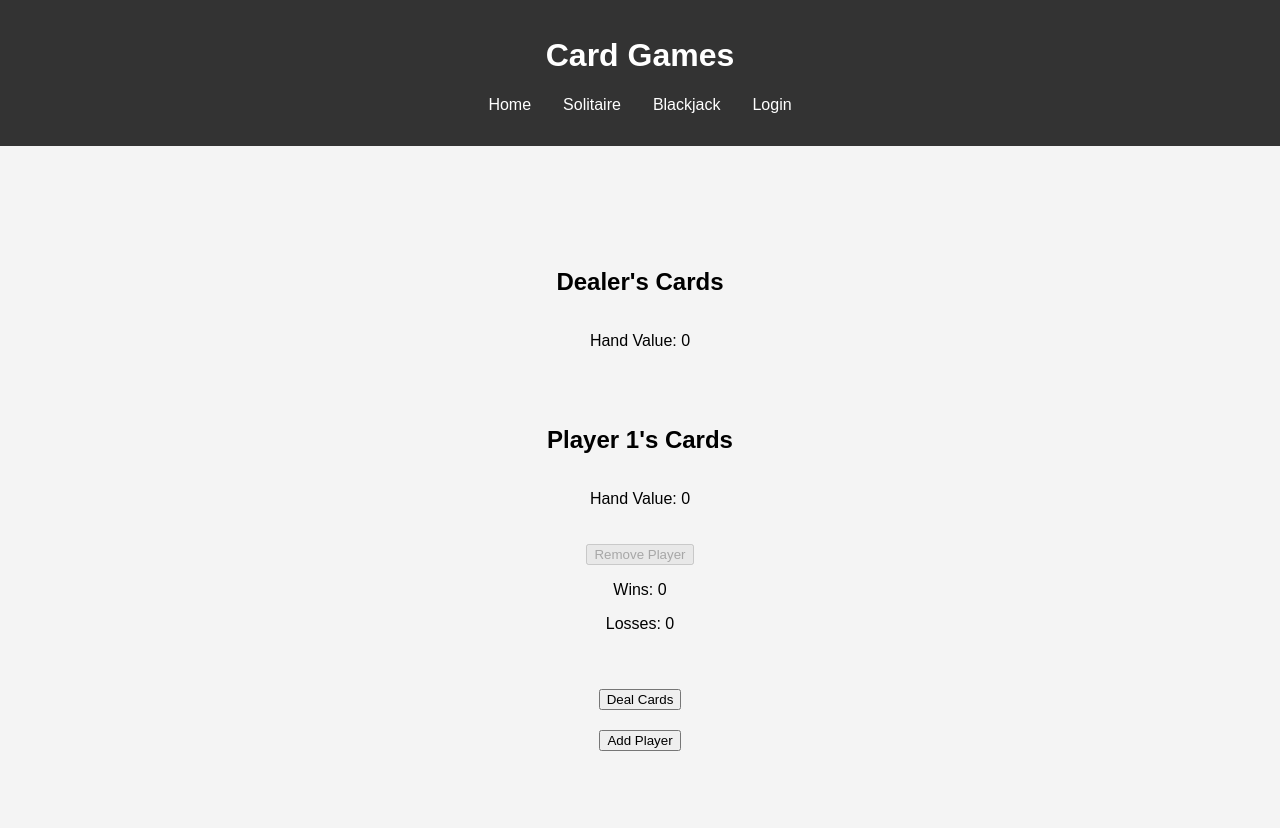
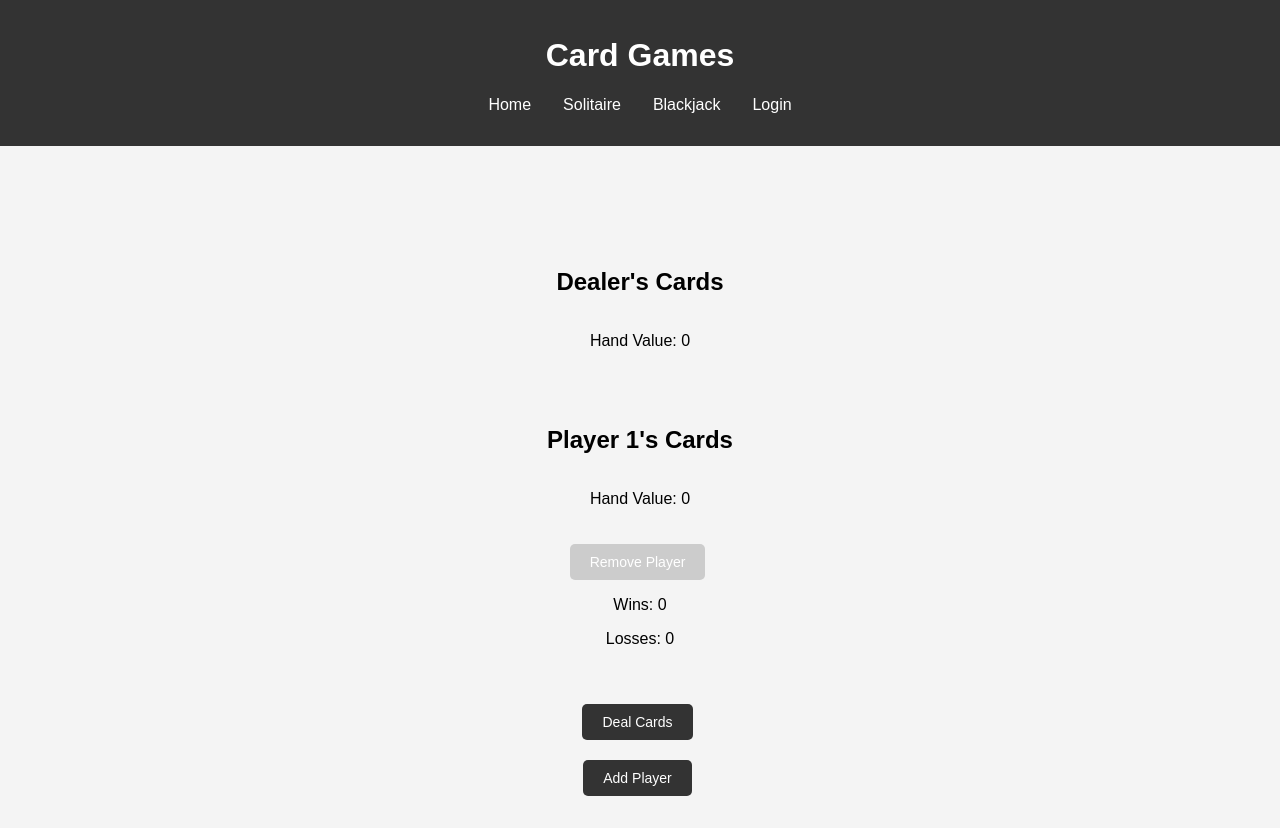
Before and after one commit to swysocki9089/card-game-361, a React (Vite) app in the folder Frontend/: page /blackjack in a window 1280 px wide. Before the commit the page ends 800 px from the top, so only its background shows below. Built offline with nearby package versions, Linux system fonts and the light colour scheme.

Commit message:
added styling to buttons on blackjack

```diff
--- a/Frontend/src/components/blackjack.css
+++ b/Frontend/src/components/blackjack.css
@@ -35,4 +35,22 @@
 
 button {
     margin-top: 20px;
+    margin-right: 5px;
+    padding: 10px 20px;
+    font-size: 14px;
+    background-color: #333;
+    color: white;
+    border: none;
+    border-radius: 5px;
+    cursor: pointer;
+    transition: background-color 0.3s ease;
 }
+
+button:hover {
+    background-color: #555;
+}
+
+button:disabled {
+    background-color: #ccc;
+    cursor: not-allowed;
+}
```
